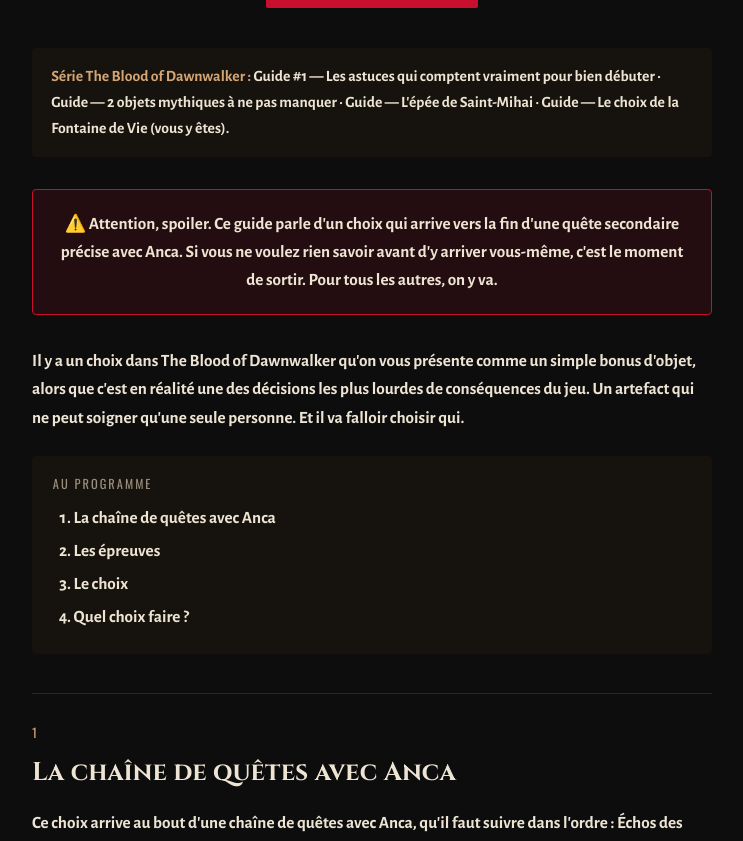
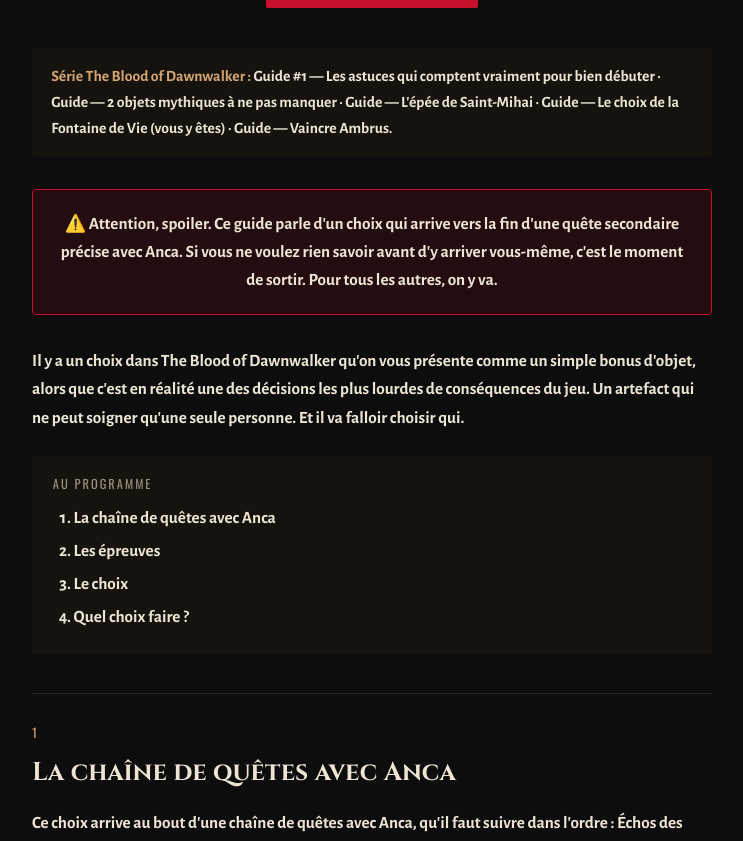
Before and after one commit to smartceltic01-afk/smartceltic-site, a plain HTML site: page guides/blood-of-dawnwalker-fontaine-de-vie.html in a window 1280 px wide. Shown: the part 920-1761 px from the top of the page, without its empty margins (268-1011 px from the left). Drawn offline with nearby package versions, Linux system fonts and the light colour scheme; no server answers.

Commit message:
Guide BoD Fontaine de Vie : ajout lien serie vers Ambrus

```diff
--- a/guides/blood-of-dawnwalker-fontaine-de-vie.html
+++ b/guides/blood-of-dawnwalker-fontaine-de-vie.html
@@ -85,7 +85,7 @@
 
   <div class="article__body">
     <div class="serie">
-      <strong>Série The Blood of Dawnwalker :</strong> <a href="blood-of-dawnwalker-astuces-debutant.html">Guide #1 — Les astuces qui comptent vraiment pour bien débuter</a> · <a href="blood-of-dawnwalker-objets-mythiques.html">Guide — 2 objets mythiques à ne pas manquer</a> · <a href="blood-of-dawnwalker-epee-saint-mihai.html">Guide — L'épée de Saint-Mihai</a> · Guide — Le choix de la Fontaine de Vie (vous y êtes).
+      <strong>Série The Blood of Dawnwalker :</strong> <a href="blood-of-dawnwalker-astuces-debutant.html">Guide #1 — Les astuces qui comptent vraiment pour bien débuter</a> · <a href="blood-of-dawnwalker-objets-mythiques.html">Guide — 2 objets mythiques à ne pas manquer</a> · <a href="blood-of-dawnwalker-epee-saint-mihai.html">Guide — L'épée de Saint-Mihai</a> · Guide — Le choix de la Fontaine de Vie (vous y êtes) · <a href="blood-of-dawnwalker-ambrus.html">Guide — Vaincre Ambrus</a>.
     </div>
 
     <div class="spoiler-warning">
```
